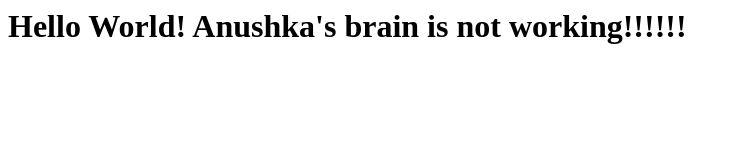
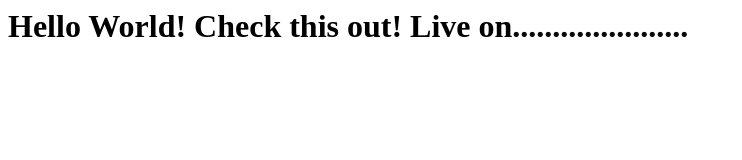
Before and after one commit to charlie11h/course-test, a plain HTML site: page site/index.html in a window 1280 px wide. Shown: the whole page, without its empty margins (0-742 px from the left). Drawn offline with Linux system fonts and the light colour scheme.

Commit message:
small update

```diff
--- a/site/index.html
+++ b/site/index.html
@@ -3,6 +3,6 @@
         <title>Hello World</title>
     </head>
     <body>
-        <h1>Hello World! Anushka's brain is not working!!!!!!</h1>
+        <h1>Hello World! Check this out! Live on......................</h1>
     </body>
 </html>
```
